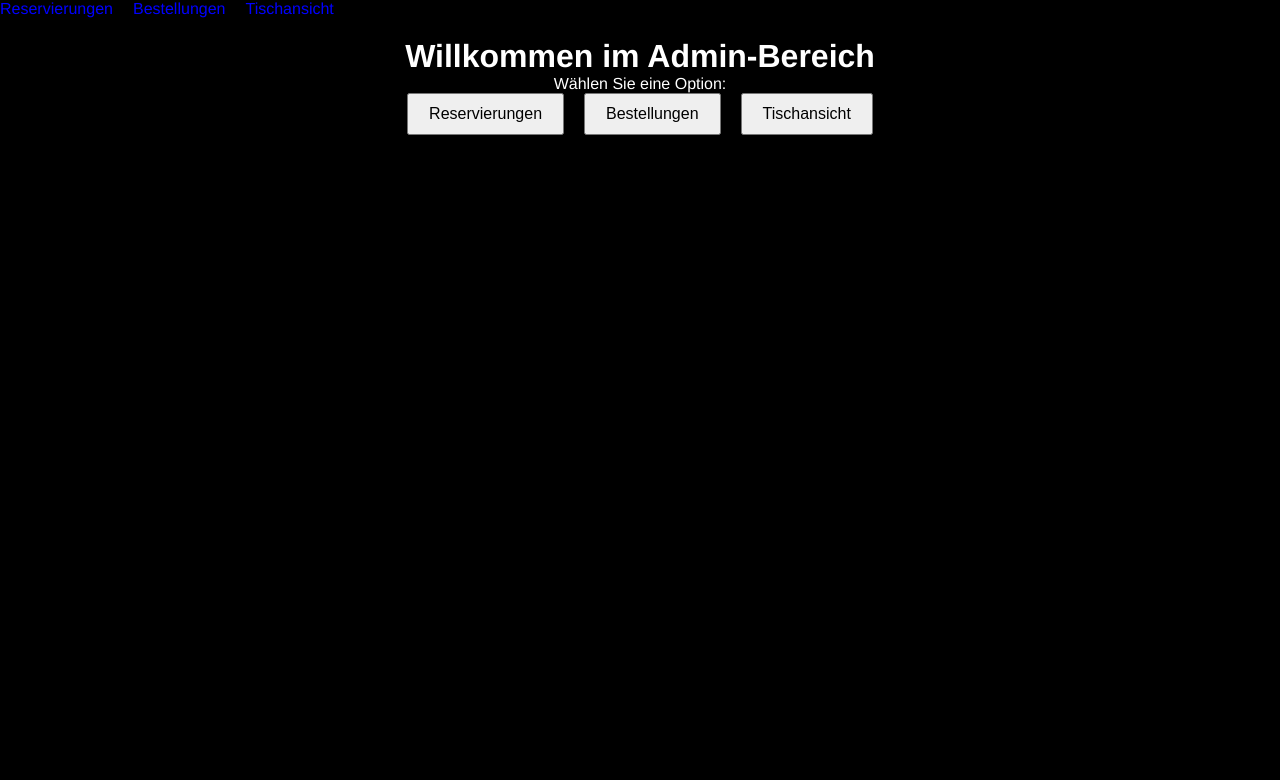
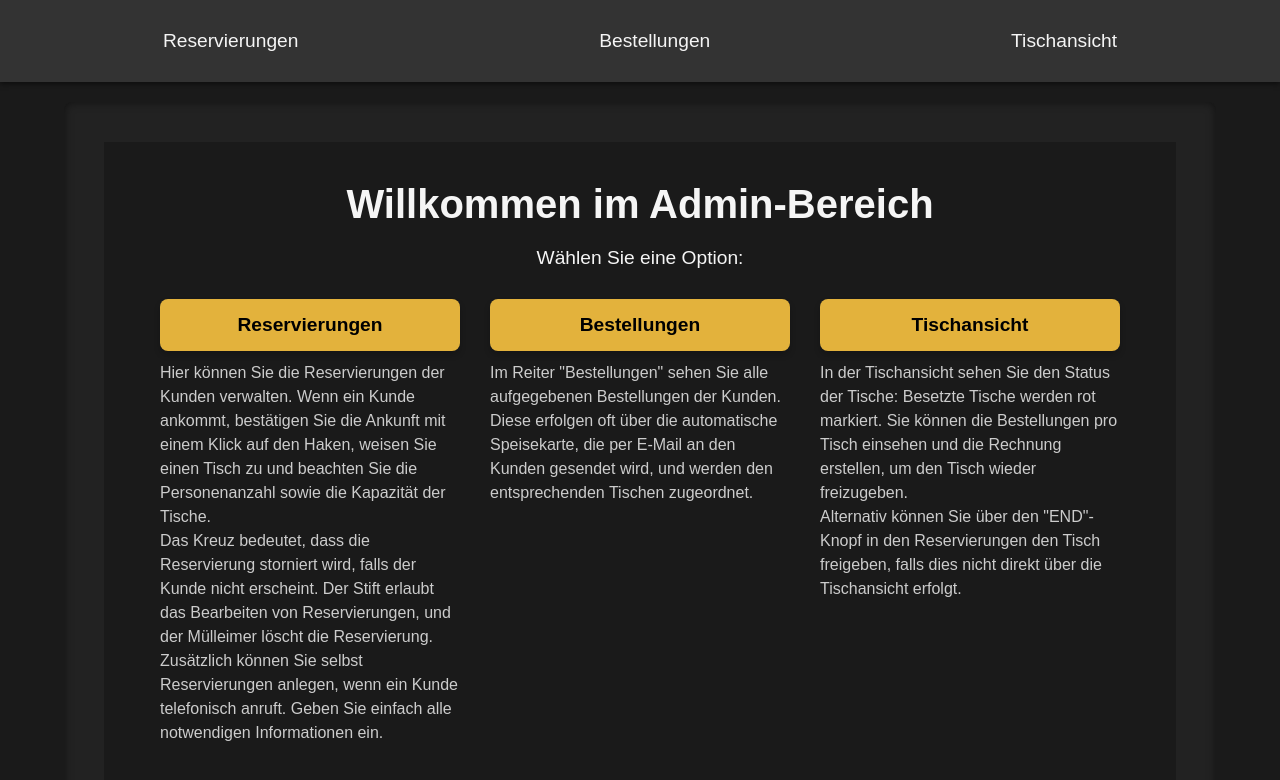
Before and after one commit to CanAlperenCelik/restaurant-reservation, a Vue app: page /admin in a window 1280 px wide. Shown: the top 780 px of the page. Built offline with nearby package versions, Linux system fonts and the light colour scheme.

Commit message:
Design Admin View and add explanantion function

```diff
--- a/src/components/AdminView/AdminDashboard.vue
+++ b/src/components/AdminView/AdminDashboard.vue
@@ -1,6 +1,7 @@
 <template>
-  <div>
-    <nav>
+  <div class="admin-dashboard">
+    <!-- Navigation Bar -->
+    <nav class="admin-nav">
       <ul>
         <li>
           <router-link to="/admin/reservations">Reservierungen</router-link>
@@ -14,8 +15,10 @@
       </ul>
     </nav>
 
-    <!-- Hier wird die aktive Route angezeigt -->
-    <router-view />
+    <!-- Active Route Content -->
+    <div class="admin-content">
+      <router-view />
+    </div>
   </div>
 </template>
 
@@ -26,18 +29,82 @@ export default {
 </script>
 
 <style scoped>
-nav ul {
-  list-style-type: none;
+/* Admin Dashboard Styling */
+.admin-dashboard {
+  background-color: #1a1a1a; /* Dunkler Hintergrund */
+  color: #f5f5f5; /* Heller Text */
+  min-height: 100vh; /* Vollbildhöhe */
+  font-family: "Arial", sans-serif;
   display: flex;
-  gap: 20px;
+  flex-direction: column;
 }
 
-nav ul li {
-  display: inline;
+.admin-nav {
+  background-color: #333; /* Dunkler Navigationshintergrund */
+  padding: 20px;
+  box-shadow: 0 2px 5px rgba(0, 0, 0, 0.5); /* Leichter Schatten */
 }
 
-nav ul li a {
+.admin-nav ul {
+  list-style: none;
+  margin: 0;
+  padding: 0;
+  display: flex;
+  flex-wrap: wrap; /* Links umbrechen, wenn kein Platz mehr vorhanden ist */
+  justify-content: center;
+  gap: 15px; /* Abstand zwischen Links */
+}
+
+.admin-nav li {
+  flex: 1 1 auto; /* Flexibles Layout für die Links */
+  display: flex;
+  justify-content: center;
+}
+
+.admin-nav a {
   text-decoration: none;
-  color: blue;
+  font-size: 1.2rem;
+  color: #f5f5f5; /* Weißer Linktext */
+  padding: 10px 20px;
+  border-radius: 5px;
+  transition: background-color 0.3s ease, color 0.3s ease;
+  text-align: center; /* Zentrierter Text */
+  flex: 1; /* Passt die Breite automatisch an */
+}
+
+.admin-nav a:hover {
+  background-color: #e3b23c; /* Goldener Hover-Effekt */
+  color: black; /* Schwarzer Text bei Hover */
+}
+
+.admin-content {
+  padding: 40px; /* Abstand für den Inhalt */
+  flex-grow: 1;
+  background-color: #222; /* Etwas hellerer Hintergrund für den Hauptinhalt */
+  box-shadow: inset 0 0 10px rgba(0, 0, 0, 0.5); /* Innerer Schatten */
+  border-radius: 8px;
+  margin: 20px auto; /* Zentriert mit Abstand */
+  width: 90%; /* Breite von 90% des Bildschirms */
+  max-width: 1200px; /* Maximalbreite */
+}
+
+/* Mobile Anpassungen */
+@media (max-width: 768px) {
+  .admin-nav ul {
+    flex-direction: column; /* Navigation vertikal */
+  }
+
+  .admin-nav li {
+    flex: none; /* Links in voller Breite */
+  }
+
+  .admin-nav a {
+    flex: none; /* Keine flexible Breite */
+    width: 100%; /* Buttons nehmen die volle Breite ein */
+  }
+
+  .admin-content {
+    padding: 20px; /* Weniger Abstand auf kleinen Bildschirmen */
+  }
 }
 </style>
--- a/src/components/AdminView/AdminHome.vue
+++ b/src/components/AdminView/AdminHome.vue
@@ -3,9 +3,44 @@
     <h1>Willkommen im Admin-Bereich</h1>
     <p>Wählen Sie eine Option:</p>
     <div class="button-container">
-      <button @click="goTo('ReservationsAdmin')">Reservierungen</button>
-      <button @click="goTo('OrdersAdmin')">Bestellungen</button>
-      <button @click="goTo('TableView')">Tischansicht</button>
+      <div class="button-section">
+        <button @click="goTo('ReservationsAdmin')">Reservierungen</button>
+        <p class="description">
+          Hier können Sie die Reservierungen der Kunden verwalten. Wenn ein
+          Kunde ankommt, bestätigen Sie die Ankunft mit einem Klick auf den
+          Haken, weisen Sie einen Tisch zu und beachten Sie die Personenanzahl
+          sowie die Kapazität der Tische.
+          <br />
+          Das Kreuz bedeutet, dass die Reservierung storniert wird, falls der
+          Kunde nicht erscheint. Der Stift erlaubt das Bearbeiten von
+          Reservierungen, und der Mülleimer löscht die Reservierung.
+          <br />
+          Zusätzlich können Sie selbst Reservierungen anlegen, wenn ein Kunde
+          telefonisch anruft. Geben Sie einfach alle notwendigen Informationen
+          ein.
+        </p>
+      </div>
+      <div class="button-section">
+        <button @click="goTo('OrdersAdmin')">Bestellungen</button>
+        <p class="description">
+          Im Reiter "Bestellungen" sehen Sie alle aufgegebenen Bestellungen der
+          Kunden. Diese erfolgen oft über die automatische Speisekarte, die per
+          E-Mail an den Kunden gesendet wird, und werden den entsprechenden
+          Tischen zugeordnet.
+        </p>
+      </div>
+      <div class="button-section">
+        <button @click="goTo('TableView')">Tischansicht</button>
+        <p class="description">
+          In der Tischansicht sehen Sie den Status der Tische: Besetzte Tische
+          werden rot markiert. Sie können die Bestellungen pro Tisch einsehen
+          und die Rechnung erstellen, um den Tisch wieder freizugeben.
+          <br />
+          Alternativ können Sie über den "END"-Knopf in den Reservierungen den
+          Tisch freigeben, falls dies nicht direkt über die Tischansicht
+          erfolgt.
+        </p>
+      </div>
     </div>
     <router-view></router-view>
   </div>
@@ -17,7 +52,7 @@ export default {
   methods: {
     goTo(page) {
       this.$router
-        .push({ name: page }) // Verwende den Parameter `page`, um die richtige Route anzusteuern
+        .push({ name: page })
         .then(() => {
           console.log(`Navigated to ${page}`);
         })
@@ -30,20 +65,92 @@ export default {
 </script>
 
 <style scoped>
+/* Hauptcontainer Styling */
 .home-container {
   text-align: center;
-  padding: 20px;
+  padding: 40px;
+  background-color: #1a1a1a; /* Dunkler Hintergrund */
+  color: #f5f5f5; /* Heller Text */
+  min-height: 100vh; /* Ganze Bildschirmhöhe */
+  font-family: "Arial", sans-serif;
 }
 
+/* Begrüßung und Beschreibung */
+h1 {
+  font-size: 2.5rem;
+  margin-bottom: 20px;
+}
+
+p {
+  font-size: 1.2rem;
+  margin-bottom: 30px;
+}
+
+/* Button-Container */
 .button-container {
   display: flex;
   justify-content: center;
-  gap: 20px;
+  gap: 30px;
+  flex-wrap: wrap; /* Buttons umbrechen bei kleinen Bildschirmen */
 }
 
+.button-section {
+  text-align: left;
+  max-width: 300px;
+}
+
+/* Button Styling */
 button {
-  padding: 10px 20px;
-  font-size: 16px;
+  display: block;
+  width: 100%;
+  padding: 15px 20px;
+  font-size: 1.2rem;
+  font-weight: bold;
+  border: none;
+  border-radius: 8px;
+  background-color: #e3b23c; /* Goldener Hintergrund */
+  color: black;
   cursor: pointer;
+  transition: all 0.3s ease;
+  box-shadow: 0 4px 6px rgba(0, 0, 0, 0.2); /* Schatten für 3D-Effekt */
+}
+
+button:hover {
+  background-color: #b17d23; /* Dunkleres Gold bei Hover */
+  color: white;
+  transform: translateY(-2px); /* Leichter Hover-Effekt */
+  box-shadow: 0 6px 10px rgba(0, 0, 0, 0.3); /* Stärkere Schatten */
+}
+
+button:active {
+  transform: translateY(2px); /* Button drückt sich bei Klick */
+  box-shadow: 0 2px 4px rgba(0, 0, 0, 0.2);
+}
+
+/* Beschreibungstext unter den Buttons */
+.description {
+  margin-top: 10px;
+  font-size: 1rem;
+  color: #cccccc; /* Hellerer Farbton für Beschreibung */
+  line-height: 1.5;
+}
+
+/* Responsive Design */
+@media (max-width: 768px) {
+  .button-container {
+    flex-direction: column; /* Buttons vertikal auf kleinen Geräten */
+    gap: 20px;
+  }
+
+  .button-section {
+    text-align: center;
+    max-width: 100%;
+  }
+
+  button {
+    width: 100%; /* Buttons nehmen die volle Breite ein */
+    max-width: 300px; /* Maximale Breite für die Buttons */
+    margin: 0 auto; /* Zentrieren */
+  }
 }
 </style>
```
